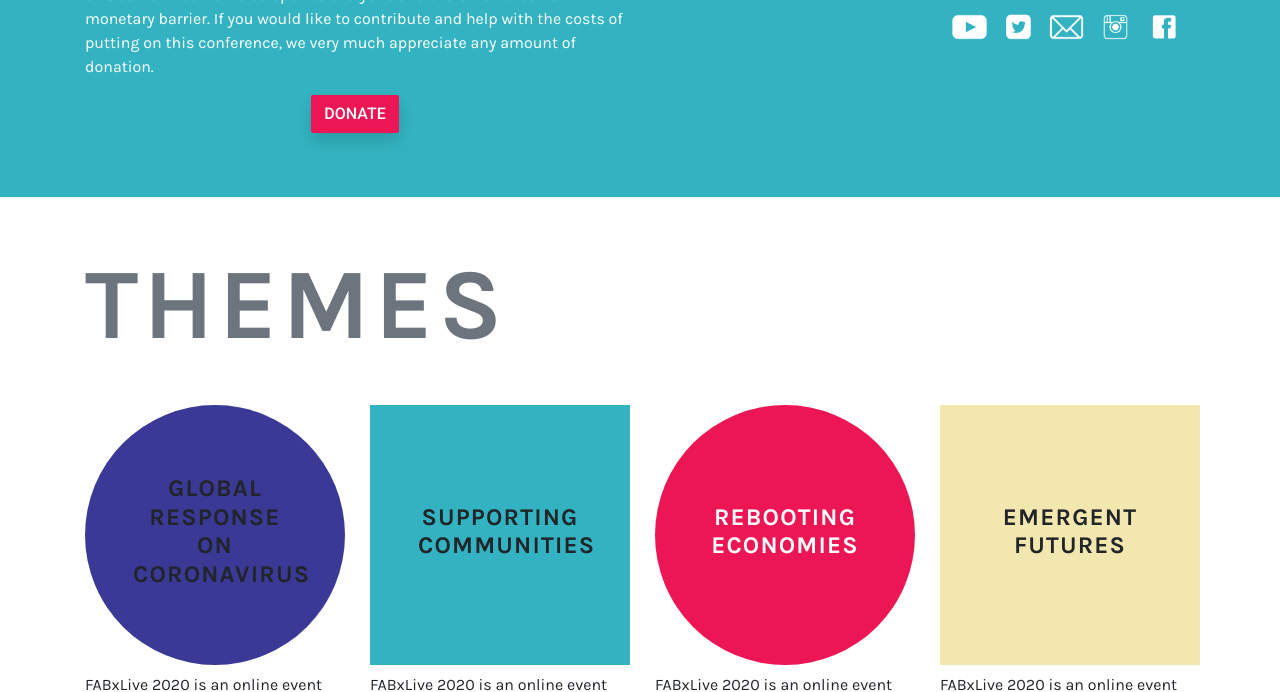
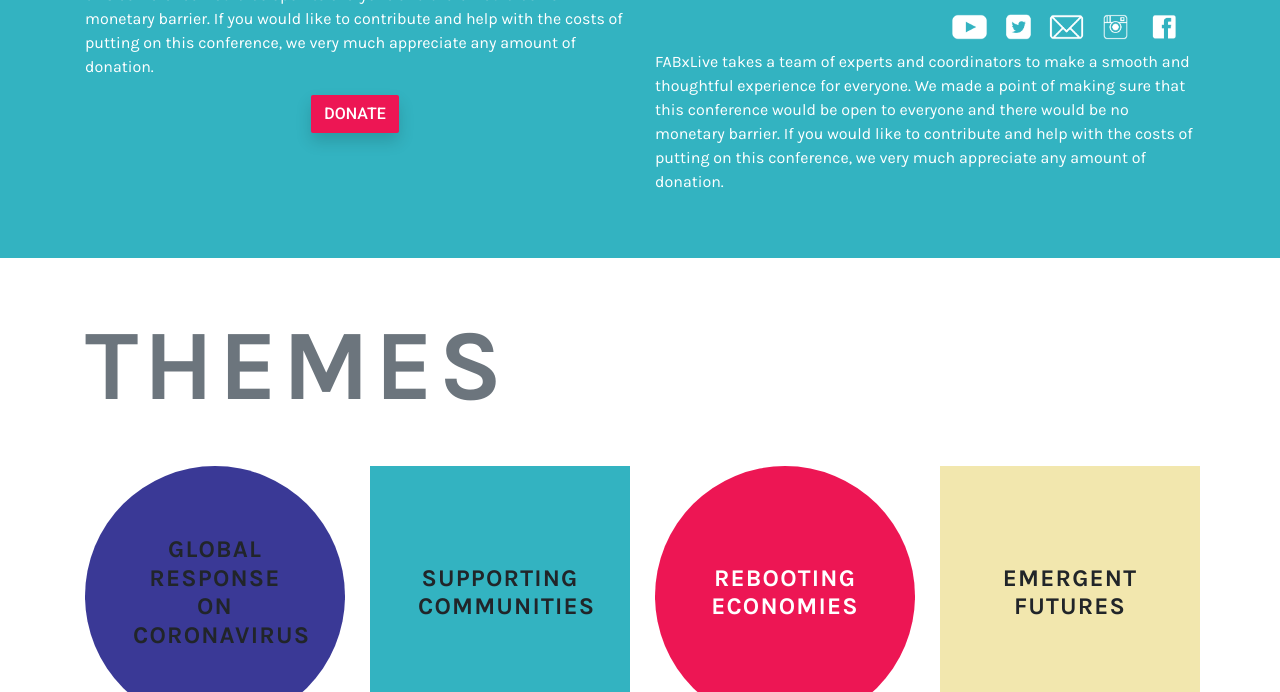
Before and after one commit to fabfoundation/fabxlive2020, a Jekyll site: the page built from index.html, in a window 1280 px wide and 900 px high, scrolled down 1225 px, cut to the strip 208-900 px from the top of the window. Built offline with Jekyll 4.4.1, drawn with Linux system fonts in a browser that asks for light colours; nearby versions of some CDN libraries.

Commit message:
Update index.html

```diff
--- a/index.html
+++ b/index.html
@@ -63,6 +63,9 @@ title: FABxLive
         <div class="text-right">
           {%- include social.html -%}
         </div>
+
+         <p>FABxLive takes a team of experts and coordinators to make a smooth and thoughtful experience for everyone. We made a point of making sure that this conference would be open to everyone and there would be no monetary barrier. If you would like to contribute and help with the costs of putting on this conference, we very much appreciate any amount of donation.</p>
+
       </div>
     </div>
   </div>
```
